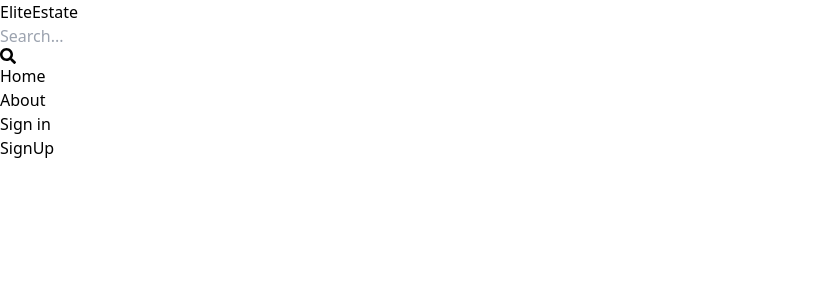
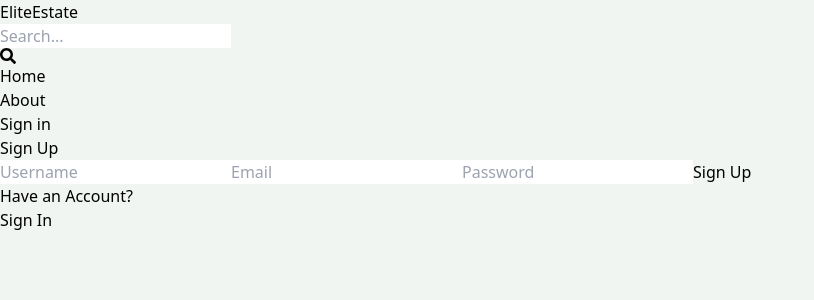
Before and after one commit to Miran-Ahmad/real-estate, a React (Vite) app in the folder client/: page /signup in a window 1280 px wide. Shown: the top 300 px of the page, without its empty margins (0-814 px from the left). Built offline with nearby package versions, Linux system fonts and the light colour scheme.

Commit message:
complete signup page

```diff
--- a/client/src/index.css
+++ b/client/src/index.css
@@ -1,3 +1,7 @@
 @tailwind base;
 @tailwind components;
 @tailwind utilities;
+
+body{
+    background-color: rgb(241, 245, 241);
+}
--- a/client/src/pages/SignUp.jsx
+++ b/client/src/pages/SignUp.jsx
@@ -1,8 +1,24 @@
 import React from 'react'
+import { Link } from 'react-router-dom';
 
 const SignUp = () => {
   return (
-    <div>SignUp</div>
+    <div className='p-3 max-w-lg mx-auto'>
+      <h1 className='text-3xl text-center font-semibold my-7'>Sign Up</h1>
+      <form className='flex flex-col gap-4'>
+        <input type="text" placeholder='Username' className='border p-3 rounded-lg' id='username' />
+        <input type="email" placeholder='Email' className='border p-3 rounded-lg' id='email' />
+        <input type="password" placeholder='Password' className='border p-3 rounded-lg' id='password' />
+
+        <button className='bg-slate-700 text-white p-3 rounded-lg uppercase hover:opacity-95 disabled:opacity-80'>Sign Up</button>
+      </form>
+      <div className='flex gap-3 mt-5'>
+        <p>Have an Account?</p>
+        <Link to={"/signin"}>
+          <span className='text-blue-700'>Sign In</span>
+        </Link>
+      </div>
+    </div>
   )
 }
 
```
